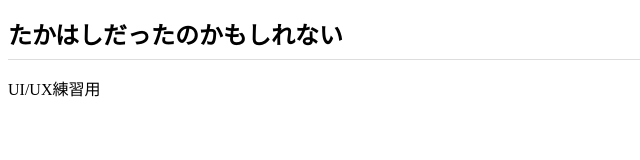
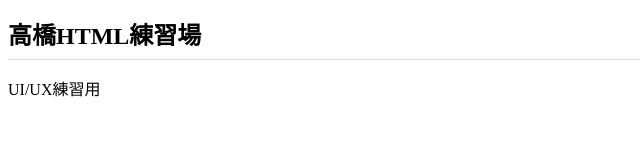
Before and after one commit to acro-takahashi/acro-takahashi.github.io, a plain HTML site: page index.html in a window 1280 px wide. Shown: the whole page, without its empty margins (0-640 px from the left). Drawn offline with Linux system fonts and the light colour scheme.

Commit message:
Update index.html

```diff
--- a/index.html
+++ b/index.html
@@ -2,11 +2,11 @@
 <html lang="ja">
     <head>
         <meta charset="UTF-8">
-        <title>たかはしのポートフォリオサイト</title>
+        <title>高橋のポートフォリオサイト</title>
         <link rel="stylesheet" href="css/styles.css">
     </head>
     <body>
-        <h1>たかはしだったのかもしれない</h1>
+        <h1>高橋HTML練習場</h1>
         <p>
             UI/UX練習用
         </p>
```
